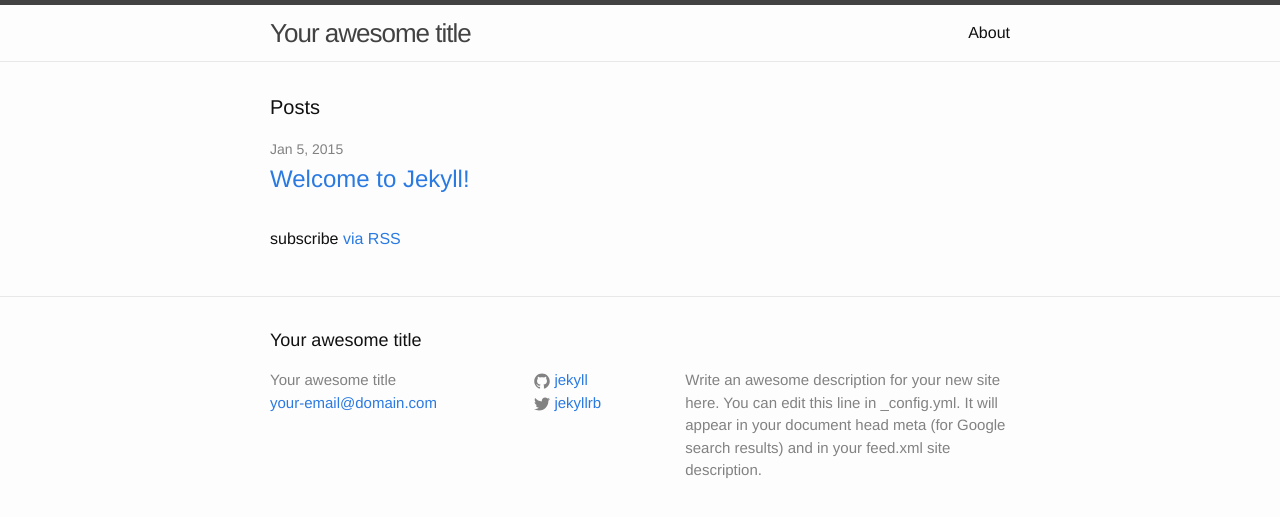
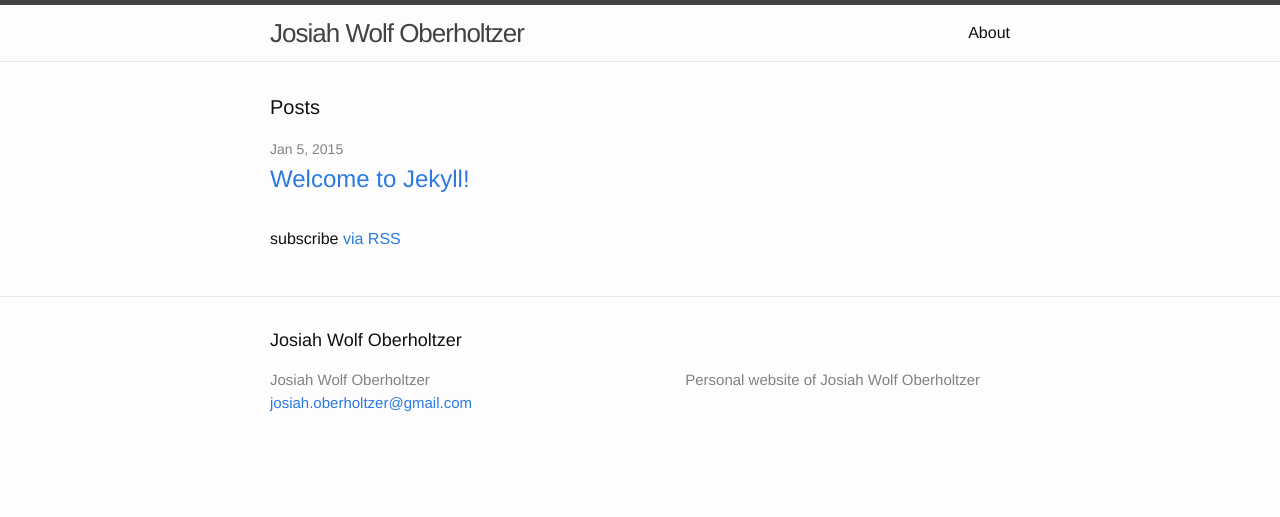
Before and after one commit to josiah-wolf-oberholtzer/josiah-wolf-oberholtzer.github.io, a Jekyll site: the page built from index.html, in a window 1280 px wide. Shown: the top 517 px of the page. Built offline with Jekyll 4.4.1, drawn with Linux system fonts in a browser that asks for light colours.

Commit message:
Reworked configuration.

```diff
--- a/_config.yml
+++ b/_config.yml
@@ -1,14 +1,47 @@
-# Site settings
-title: Your awesome title
-email: your-email@domain.com
-description: > # this means to ignore newlines until "baseurl:"
-  Write an awesome description for your new site here. You can edit this
-  line in _config.yml. It will appear in your document head meta (for
-  Google search results) and in your feed.xml site description.
-baseurl: "" # the subpath of your site, e.g. /blog/
-url: "http://yourdomain.com" # the base hostname & protocol for your site
-twitter_username: jekyllrb
-github_username:  jekyll
+# Site wide configuration
+#
+title: Josiah Wolf Oberholtzer
+description: "Personal website of Josiah Wolf Oberholtzer"
+email: josiah.oberholtzer@gmail.com
+locale: en_US
+url: https://josiahwolfoberholtzer.com
 
-# Build settings
+# Jekyll configuration
+
+permalink: /:categories/:title/
+lsi: true
 markdown: kramdown
+kramdown:
+  toc_levels: 1..2
+highlighter: pygments
+gems:
+  - jekyll-sitemap
+  - jekyll-archives
+include: [".htaccess"]
+exclude: ["lib", "config.rb", ".sass-cache", "Capfile", "config", "log", "Rakefile", "Rakefile.rb", "tmp", "*.sublime-project", "*.sublime-workspace", "Gemfile", "Gemfile.lock", "README.md", "node_modules", "Gruntfile.js", "package.json", ".jekyll-assets-cache"]
+
+# Plugin: jekyll-assets
+
+assets:
+  sources:
+    - _assets/javascripts
+    - _assets/stylesheets
+  js_compressor: uglifier
+  css_compressor: sass
+  cachebust: hard
+  cache: true
+  debug: false
+  version: 1
+
+# Plugin: jekyll-archives
+
+jekyll-archives:
+  enabled:
+    - tags
+    - year
+  layouts:
+    year: year_index
+    tag: tag_index
+  permalinks:
+    year: /:year/
+    tag: /tag/:name/
```
Also changed, not shown: Gemfile (added, +8 -0 lines), Gemfile.lock (added).
